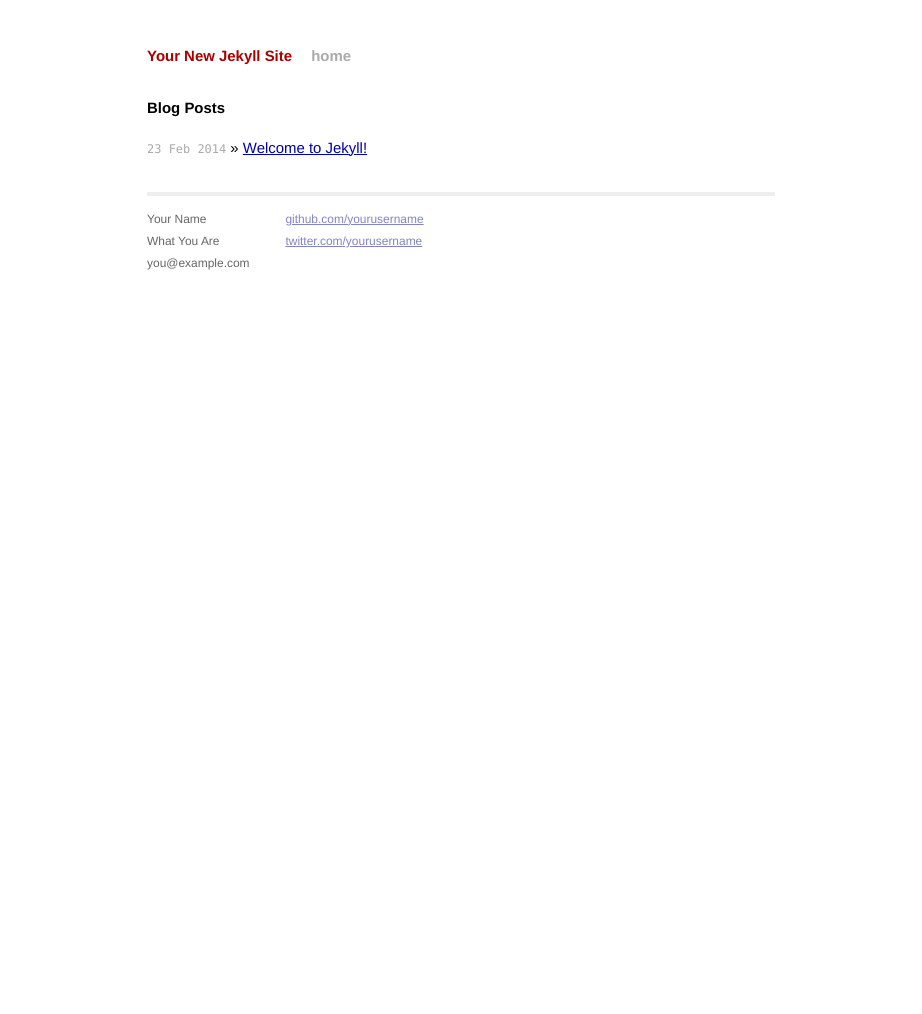
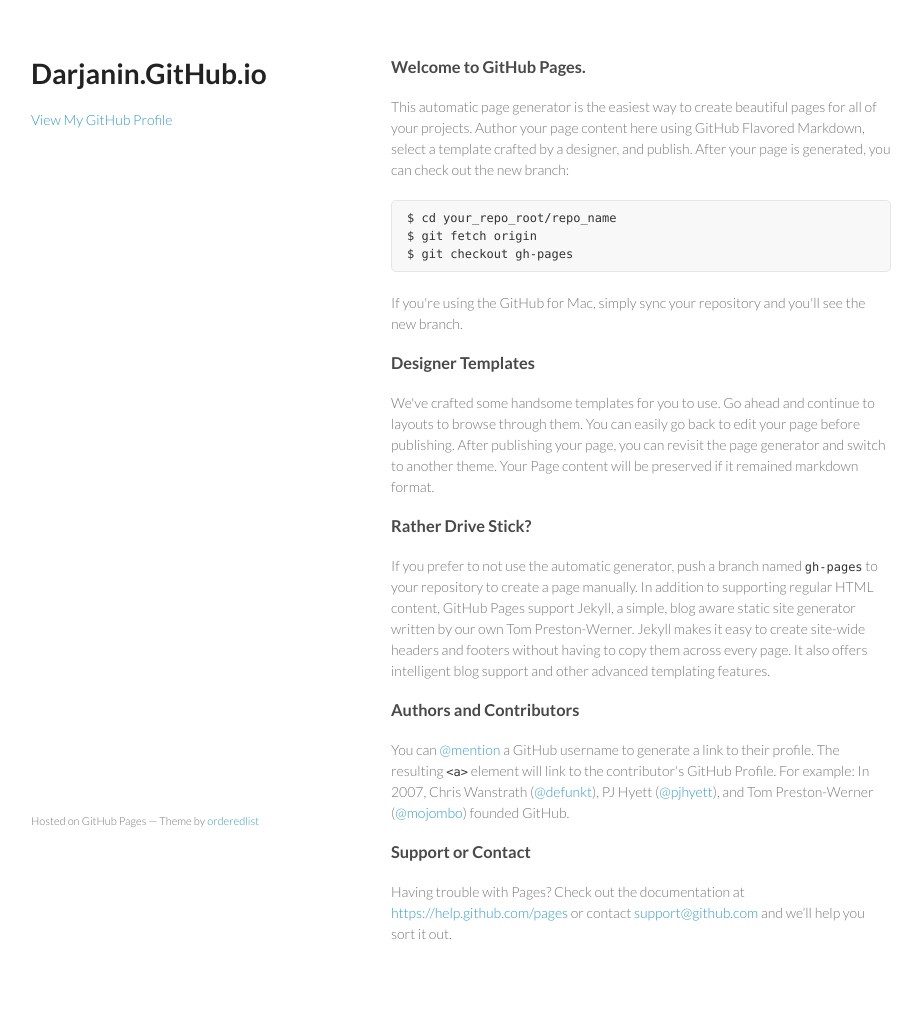
Before and after one commit to darjanin/darjanin.github.io, a Jekyll site: the page index.html, which Jekyll copies as it is, in a window 1280 px wide. Shown: the whole page, without its empty margins (179-1101 px from the left). Built offline with Jekyll 4.4.1, drawn with Linux system fonts in a browser that asks for light colours; Markdown is read by kramdown in place of the engine named in the settings; before the commit the page ends 945 px from its top, so only the background shows below that.

Commit message:
Replace master branch with page content via GitHub

```diff
--- a/index.html
+++ b/index.html
@@ -1,13 +1,65 @@
----
-layout: default
-title: Your New Jekyll Site
----
+<!doctype html>
+<html>
+  <head>
+    <meta charset="utf-8">
+    <meta http-equiv="X-UA-Compatible" content="chrome=1">
+    <title>Darjanin.GitHub.io by darjanin</title>
 
-<div id="home">
-  <h1>Blog Posts</h1>
-  <ul class="posts">
-    {% for post in site.posts %}
-      <li><span>{{ post.date | date_to_string }}</span> &raquo; <a href="{{ post.url }}">{{ post.title }}</a></li>
-    {% endfor %}
-  </ul>
-</div>
+    <link rel="stylesheet" href="stylesheets/styles.css">
+    <link rel="stylesheet" href="stylesheets/github-light.css">
+    <meta name="viewport" content="width=device-width, initial-scale=1, user-scalable=no">
+    <!--[if lt IE 9]>
+    <script src="//html5shiv.googlecode.com/svn/trunk/html5.js"></script>
+    <![endif]-->
+  </head>
+  <body>
+    <div class="wrapper">
+      <header>
+        <h1>Darjanin.GitHub.io</h1>
+        <p></p>
+
+
+        <p class="view"><a href="https://github.com/darjanin">View My GitHub Profile</a></p>
+
+      </header>
+      <section>
+        <h3>
+<a id="welcome-to-github-pages" class="anchor" href="#welcome-to-github-pages" aria-hidden="true"><span class="octicon octicon-link"></span></a>Welcome to GitHub Pages.</h3>
+
+<p>This automatic page generator is the easiest way to create beautiful pages for all of your projects. Author your page content here using GitHub Flavored Markdown, select a template crafted by a designer, and publish. After your page is generated, you can check out the new branch:</p>
+
+<pre><code>$ cd your_repo_root/repo_name
+$ git fetch origin
+$ git checkout gh-pages
+</code></pre>
+
+<p>If you're using the GitHub for Mac, simply sync your repository and you'll see the new branch.</p>
+
+<h3>
+<a id="designer-templates" class="anchor" href="#designer-templates" aria-hidden="true"><span class="octicon octicon-link"></span></a>Designer Templates</h3>
+
+<p>We've crafted some handsome templates for you to use. Go ahead and continue to layouts to browse through them. You can easily go back to edit your page before publishing. After publishing your page, you can revisit the page generator and switch to another theme. Your Page content will be preserved if it remained markdown format.</p>
+
+<h3>
+<a id="rather-drive-stick" class="anchor" href="#rather-drive-stick" aria-hidden="true"><span class="octicon octicon-link"></span></a>Rather Drive Stick?</h3>
+
+<p>If you prefer to not use the automatic generator, push a branch named <code>gh-pages</code> to your repository to create a page manually. In addition to supporting regular HTML content, GitHub Pages support Jekyll, a simple, blog aware static site generator written by our own Tom Preston-Werner. Jekyll makes it easy to create site-wide headers and footers without having to copy them across every page. It also offers intelligent blog support and other advanced templating features.</p>
+
+<h3>
+<a id="authors-and-contributors" class="anchor" href="#authors-and-contributors" aria-hidden="true"><span class="octicon octicon-link"></span></a>Authors and Contributors</h3>
+
+<p>You can <a href="https://github.com/blog/821" class="user-mention">@mention</a> a GitHub username to generate a link to their profile. The resulting <code>&lt;a&gt;</code> element will link to the contributor's GitHub Profile. For example: In 2007, Chris Wanstrath (<a href="https://github.com/defunkt" class="user-mention">@defunkt</a>), PJ Hyett (<a href="https://github.com/pjhyett" class="user-mention">@pjhyett</a>), and Tom Preston-Werner (<a href="https://github.com/mojombo" class="user-mention">@mojombo</a>) founded GitHub.</p>
+
+<h3>
+<a id="support-or-contact" class="anchor" href="#support-or-contact" aria-hidden="true"><span class="octicon octicon-link"></span></a>Support or Contact</h3>
+
+<p>Having trouble with Pages? Check out the documentation at <a href="https://help.github.com/pages">https://help.github.com/pages</a> or contact <a href="mailto:support@github.com">support@github.com</a> and we’ll help you sort it out.</p>
+      </section>
+      <footer>
+        <p><small>Hosted on GitHub Pages &mdash; Theme by <a href="https://github.com/orderedlist">orderedlist</a></small></p>
+      </footer>
+    </div>
+    <script src="javascripts/scale.fix.js"></script>
+
+  </body>
+</html>
--- /dev/null
+++ b/javascripts/scale.fix.js
@@ -0,0 +1,17 @@
+var metas = document.getElementsByTagName('meta');
+var i;
+if (navigator.userAgent.match(/iPhone/i)) {
+  for (i=0; i<metas.length; i++) {
+    if (metas[i].name == "viewport") {
+      metas[i].content = "width=device-width, minimum-scale=1.0, maximum-scale=1.0";
+    }
+  }
+  document.addEventListener("gesturestart", gestureStart, false);
+}
+function gestureStart() {
+  for (i=0; i<metas.length; i++) {
+    if (metas[i].name == "viewport") {
+      metas[i].content = "width=device-width, minimum-scale=0.25, maximum-scale=1.6";
+    }
+  }
+}
--- /dev/null
+++ b/stylesheets/github-light.css
@@ -0,0 +1,115 @@
+/*
+   Copyright 2014 GitHub Inc.
+
+   Licensed under the Apache License, Version 2.0 (the "License");
+   you may not use this file except in compliance with the License.
+   You may obtain a copy of the License at
+
+       http://www.apache.org/licenses/LICENSE-2.0
+
+   Unless required by applicable law or agreed to in writing, software
+   distributed under the License is distributed on an "AS IS" BASIS,
+   WITHOUT WARRANTIES OR CONDITIONS OF ANY KIND, either express or implied.
+   See the License for the specific language governing permissions and
+   limitations under the License.
+
+*/
+
+.pl-c /* comment */ {
+  color: #969896;
+}
+
+.pl-c1      /* constant, markup.raw, meta.diff.header, meta.module-reference, meta.property-name, support, support.constant, support.variable, variable.other.constant */,
+.pl-s .pl-v /* string variable */ {
+  color: #0086b3;
+}
+
+.pl-e  /* entity */,
+.pl-en /* entity.name */ {
+  color: #795da3;
+}
+
+.pl-s .pl-s1 /* string source */,
+.pl-smi      /* storage.modifier.import, storage.modifier.package, storage.type.java, variable.other, variable.parameter.function */ {
+  color: #333;
+}
+
+.pl-ent /* entity.name.tag */ {
+  color: #63a35c;
+}
+
+.pl-k /* keyword, storage, storage.type */ {
+  color: #a71d5d;
+}
+
+.pl-pds              /* punctuation.definition.string, string.regexp.character-class */,
+.pl-s                /* string */,
+.pl-s .pl-pse .pl-s1 /* string punctuation.section.embedded source */,
+.pl-sr               /* string.regexp */,
+.pl-sr .pl-cce       /* string.regexp constant.character.escape */,
+.pl-sr .pl-sra       /* string.regexp string.regexp.arbitrary-repitition */,
+.pl-sr .pl-sre       /* string.regexp source.ruby.embedded */ {
+  color: #183691;
+}
+
+.pl-v /* variable */ {
+  color: #ed6a43;
+}
+
+.pl-id /* invalid.deprecated */ {
+  color: #b52a1d;
+}
+
+.pl-ii /* invalid.illegal */ {
+  background-color: #b52a1d;
+  color: #f8f8f8;
+}
+
+.pl-sr .pl-cce /* string.regexp constant.character.escape */ {
+  color: #63a35c;
+  font-weight: bold;
+}
+
+.pl-ml /* markup.list */ {
+  color: #693a17;
+}
+
+.pl-mh        /* markup.heading */,
+.pl-mh .pl-en /* markup.heading entity.name */,
+.pl-ms        /* meta.separator */ {
+  color: #1d3e81;
+  font-weight: bold;
+}
+
+.pl-mq /* markup.quote */ {
+  color: #008080;
+}
+
+.pl-mi /* markup.italic */ {
+  color: #333;
+  font-style: italic;
+}
+
+.pl-mb /* markup.bold */ {
+  color: #333;
+  font-weight: bold;
+}
+
+.pl-md /* markup.deleted, meta.diff.header.from-file */ {
+  background-color: #ffecec;
+  color: #bd2c00;
+}
+
+.pl-mi1 /* markup.inserted, meta.diff.header.to-file */ {
+  background-color: #eaffea;
+  color: #55a532;
+}
+
+.pl-mdr /* meta.diff.range */ {
+  color: #795da3;
+  font-weight: bold;
+}
+
+.pl-mo /* meta.output */ {
+  color: #1d3e81;
+}
--- /dev/null
+++ b/stylesheets/styles.css
@@ -0,0 +1,255 @@
+@import url(https://fonts.googleapis.com/css?family=Lato:300italic,700italic,300,700);
+
+body {
+  padding:50px;
+  font:14px/1.5 Lato, "Helvetica Neue", Helvetica, Arial, sans-serif;
+  color:#777;
+  font-weight:300;
+}
+
+h1, h2, h3, h4, h5, h6 {
+  color:#222;
+  margin:0 0 20px;
+}
+
+p, ul, ol, table, pre, dl {
+  margin:0 0 20px;
+}
+
+h1, h2, h3 {
+  line-height:1.1;
+}
+
+h1 {
+  font-size:28px;
+}
+
+h2 {
+  color:#393939;
+}
+
+h3, h4, h5, h6 {
+  color:#494949;
+}
+
+a {
+  color:#39c;
+  font-weight:400;
+  text-decoration:none;
+}
+
+a small {
+  font-size:11px;
+  color:#777;
+  margin-top:-0.6em;
+  display:block;
+}
+
+.wrapper {
+  width:860px;
+  margin:0 auto;
+}
+
+blockquote {
+  border-left:1px solid #e5e5e5;
+  margin:0;
+  padding:0 0 0 20px;
+  font-style:italic;
+}
+
+code, pre {
+  font-family:Monaco, Bitstream Vera Sans Mono, Lucida Console, Terminal;
+  color:#333;
+  font-size:12px;
+}
+
+pre {
+  padding:8px 15px;
+  background: #f8f8f8;
+  border-radius:5px;
+  border:1px solid #e5e5e5;
+  overflow-x: auto;
+}
+
+table {
+  width:100%;
+  border-collapse:collapse;
+}
+
+th, td {
+  text-align:left;
+  padding:5px 10px;
+  border-bottom:1px solid #e5e5e5;
+}
+
+dt {
+  color:#444;
+  font-weight:700;
+}
+
+th {
+  color:#444;
+}
+
+img {
+  max-width:100%;
+}
+
+header {
+  width:270px;
+  float:left;
+  position:fixed;
+}
+
+header ul {
+  list-style:none;
+  height:40px;
+
+  padding:0;
+
+  background: #eee;
+  background: -moz-linear-gradient(top, #f8f8f8 0%, #dddddd 100%);
+  background: -webkit-gradient(linear, left top, left bottom, color-stop(0%,#f8f8f8), color-stop(100%,#dddddd));
+  background: -webkit-linear-gradient(top, #f8f8f8 0%,#dddddd 100%);
+  background: -o-linear-gradient(top, #f8f8f8 0%,#dddddd 100%);
+  background: -ms-linear-gradient(top, #f8f8f8 0%,#dddddd 100%);
+  background: linear-gradient(top, #f8f8f8 0%,#dddddd 100%);
+
+  border-radius:5px;
+  border:1px solid #d2d2d2;
+  box-shadow:inset #fff 0 1px 0, inset rgba(0,0,0,0.03) 0 -1px 0;
+  width:270px;
+}
+
+header li {
+  width:89px;
+  float:left;
+  border-right:1px solid #d2d2d2;
+  height:40px;
+}
+
+header ul a {
+  line-height:1;
+  font-size:11px;
+  color:#999;
+  display:block;
+  text-align:center;
+  padding-top:6px;
+  height:40px;
+}
+
+strong {
+  color:#222;
+  font-weight:700;
+}
+
+header ul li + li {
+  width:88px;
+  border-left:1px solid #fff;
+}
+
+header ul li + li + li {
+  border-right:none;
+  width:89px;
+}
+
+header ul a strong {
+  font-size:14px;
+  display:block;
+  color:#222;
+}
+
+section {
+  width:500px;
+  float:right;
+  padding-bottom:50px;
+}
+
+small {
+  font-size:11px;
+}
+
+hr {
+  border:0;
+  background:#e5e5e5;
+  height:1px;
+  margin:0 0 20px;
+}
+
+footer {
+  width:270px;
+  float:left;
+  position:fixed;
+  bottom:50px;
+}
+
+@media print, screen and (max-width: 960px) {
+
+  div.wrapper {
+    width:auto;
+    margin:0;
+  }
+
+  header, section, footer {
+    float:none;
+    position:static;
+    width:auto;
+  }
+
+  header {
+    padding-right:320px;
+  }
+
+  section {
+    border:1px solid #e5e5e5;
+    border-width:1px 0;
+    padding:20px 0;
+    margin:0 0 20px;
+  }
+
+  header a small {
+    display:inline;
+  }
+
+  header ul {
+    position:absolute;
+    right:50px;
+    top:52px;
+  }
+}
+
+@media print, screen and (max-width: 720px) {
+  body {
+    word-wrap:break-word;
+  }
+
+  header {
+    padding:0;
+  }
+
+  header ul, header p.view {
+    position:static;
+  }
+
+  pre, code {
+    word-wrap:normal;
+  }
+}
+
+@media print, screen and (max-width: 480px) {
+  body {
+    padding:15px;
+  }
+
+  header ul {
+    display:none;
+  }
+}
+
+@media print {
+  body {
+    padding:0.4in;
+    font-size:12pt;
+    color:#444;
+  }
+}
```
Also changed, not shown: params.json (added, +1 -0 lines).
